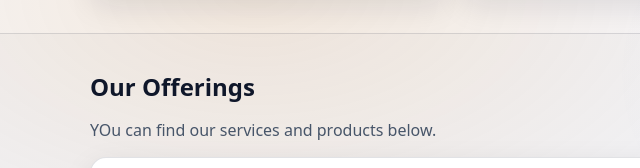
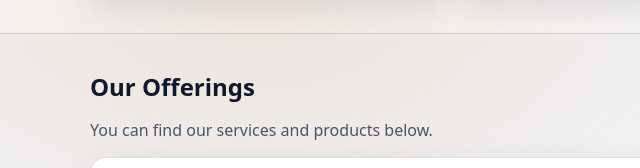
Before and after one commit to geethani66/sss-products, a plain HTML site: page index.html in a window 1280 px wide. Shown: the part 806-974 px from the top of the page, 0-640 px from the left. Drawn offline with Linux system fonts and the light colour scheme.

Commit message:
Update index.html

```diff
--- a/index.html
+++ b/index.html
@@ -92,7 +92,7 @@
     <section id="offerings" class="section section-alt">
       <div class="container">
         <h3>Our Offerings</h3>
-        <p class="muted">YOu can find our services and products below.</p>
+        <p class="muted">You can find our services and products below.</p>
 
         <div class="two-col">
 		  <!-- Products (first) -->
```
